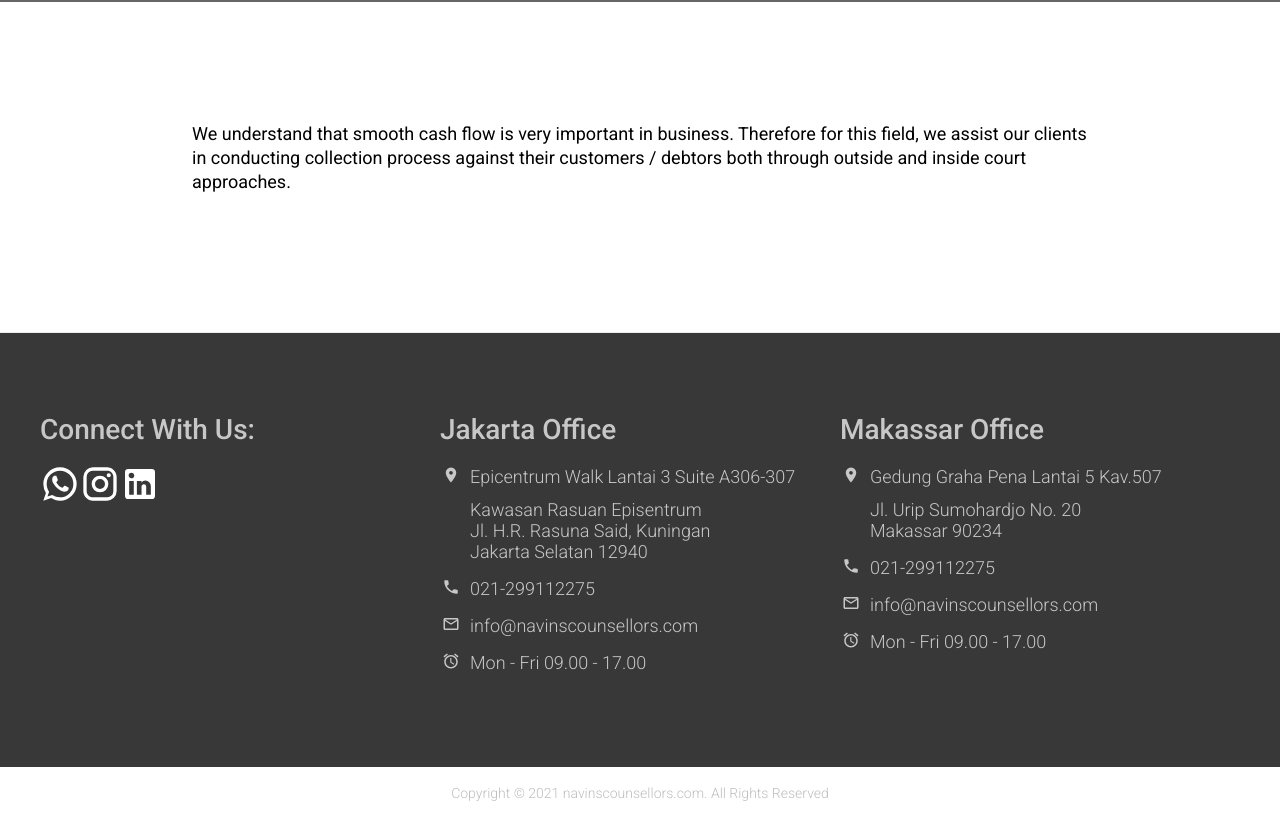
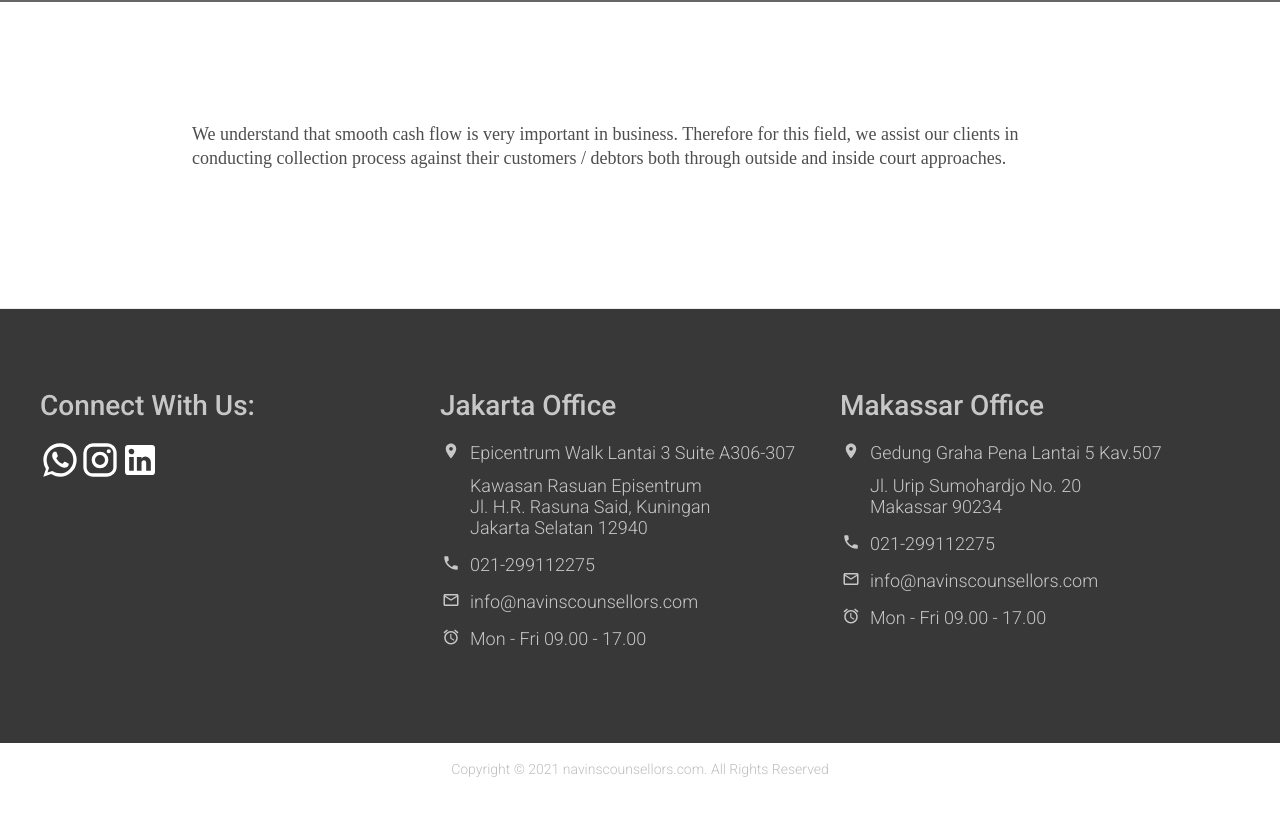
Before and after one commit to MuslimMujahid/navinscounsellors, a React (Create React App) app: page /practice-area/commercial-collection-bankruptcy in a window 1280 px wide. Shown: the part 802-1621 px from the top of the page. After the commit the page ends 1597 px from the top, so only its background shows below. Built offline with nearby package versions, Linux system fonts and the light colour scheme.

Commit message:
update style

```diff
--- a/src/components/PracticeAreaapge/style.module.scss
+++ b/src/components/PracticeAreaapge/style.module.scss
@@ -32,7 +32,7 @@
                 text-align: center;
 
                 @media screen and (max-width: $md) {
-                    font-size: 60px;
+                    font-size: 40px;
                 }
             }
         }
@@ -43,6 +43,8 @@
         p {
             font-size: 18px;
             line-height: 24px;
+            font-family: 'Times New Roman', Times, serif;
+            color: rgb(78, 78, 78)
         }
 
         li {
@@ -76,6 +78,10 @@
             background-color: black;
         }
 
+        @media screen and (max-width: $md) {
+            padding: 24px 24px;
+        }
+
         @media screen and (min-width: $md) {
             padding: 120px 15%;
         }
```
